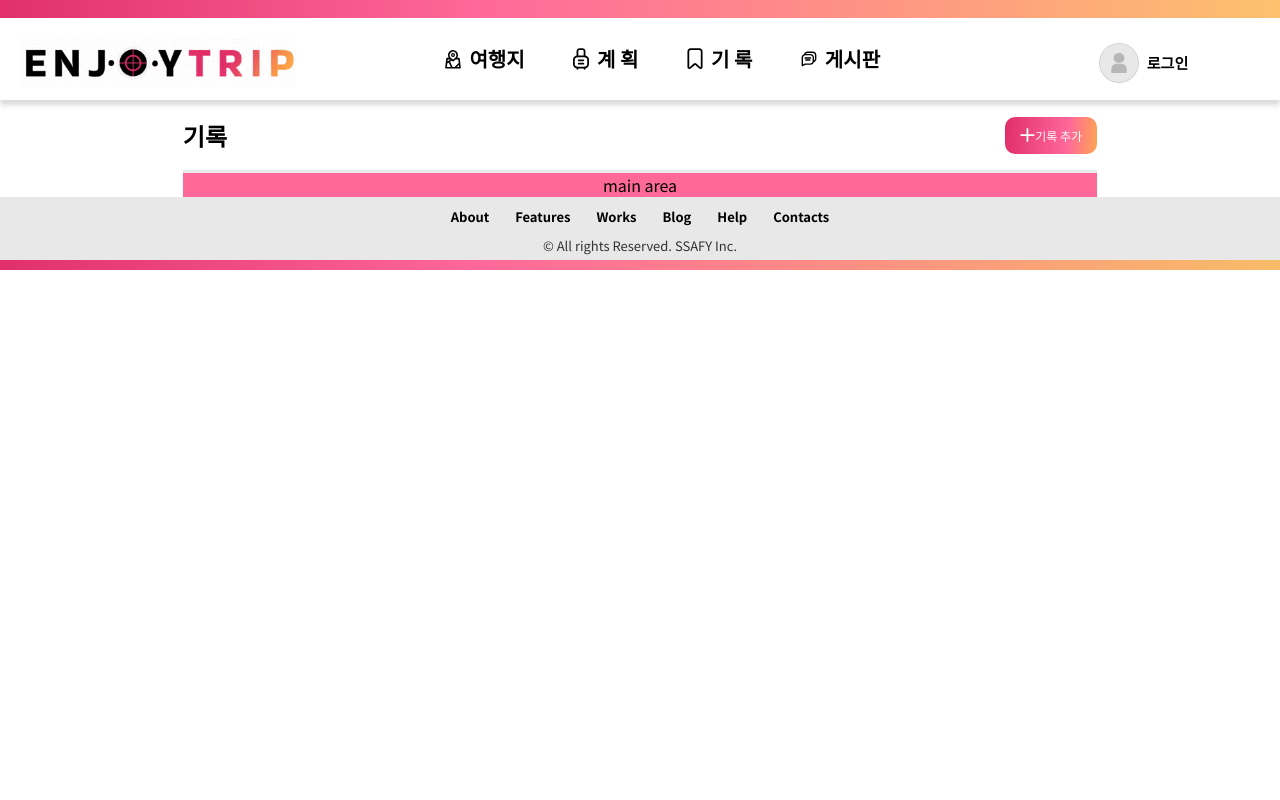
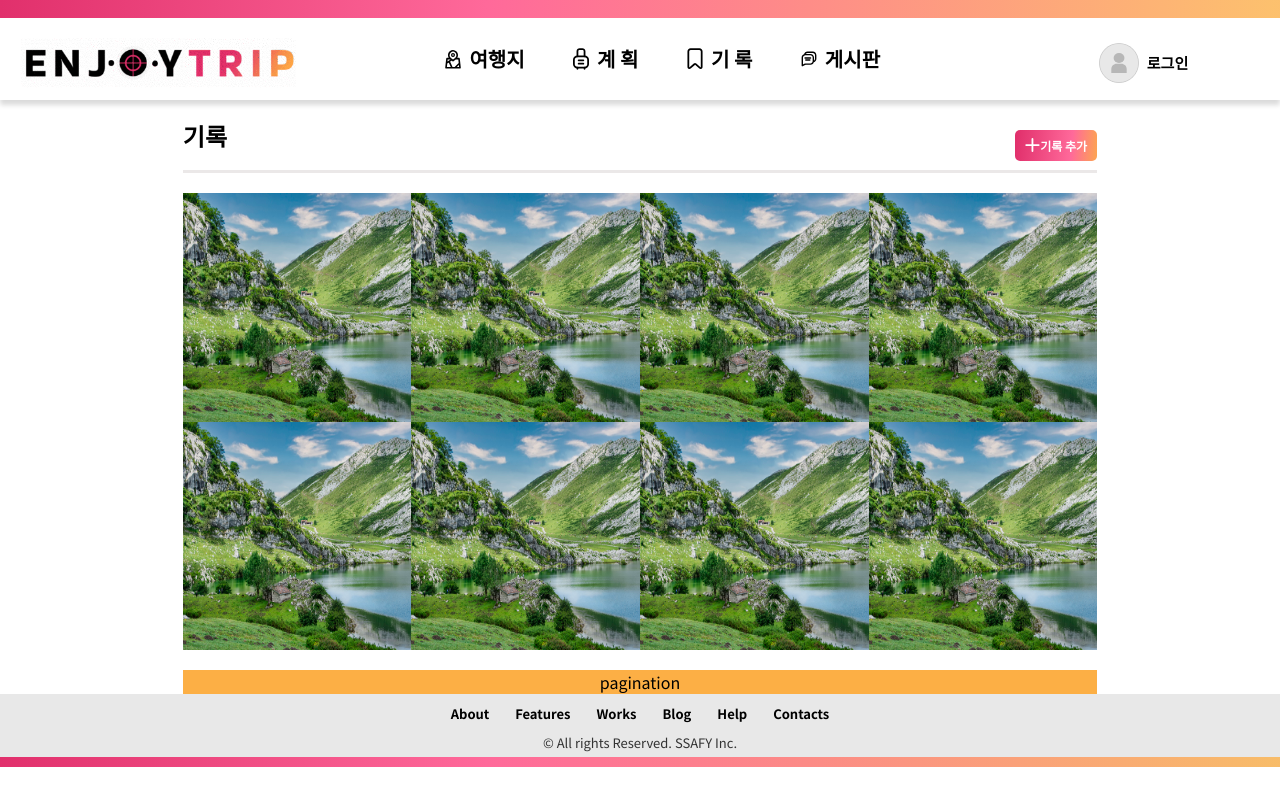
Before and after one commit to SSAFY9-CLASS6-Team7/Enjoy_Trip_Team7, a Vue app in the folder frontend/: page /history/list in a window 1280 px wide. Built offline with nearby package versions, Linux system fonts and the light colour scheme.

Commit message:
Feat : 기록 이미지 컴포넌트를 이용한 리스트 페이지 구현
페이징과 백엔드 연결은 추가적으로 필요

```diff
--- a/frontend/src/components/history/HistoryImage.vue
+++ b/frontend/src/components/history/HistoryImage.vue
@@ -0,0 +1,99 @@
+<template>
+  <div class="history-item">
+    <div class="card">
+      <img src="@/assets/sample/sample_history.jpg" class="history-thumnail" />
+      <div class="history-info">
+        <div class="history-title">기록이름도열자이내로</div>
+        <div class="history-img">
+          <img src="@/assets/common/image.svg" class="img-icon-vector" />
+          <div class="img-num">5</div>
+        </div>
+      </div>
+    </div>
+  </div>
+</template>
+
+<script>
+export default {
+  name: "HistoryImage",
+};
+</script>
+
+<style scoped>
+.history-item {
+  /*반응형 정사각형 크기를 유지하기 위함*/
+  position: relative;
+  width: 100%;
+  min-width: 150px;
+  height: 0;
+  overflow: hidden;
+  padding-bottom: 100%;
+}
+
+.card {
+  position: absolute;
+  overflow: hidden;
+  width: 100%;
+  height: 100%;
+}
+
+.card:hover .history-info {
+  opacity: 1;
+}
+
+.history-info {
+  position: absolute;
+  top: 0;
+  left: 0;
+  height: 100%;
+  width: 100%;
+  background: rgba(0, 0, 0, 0.3);
+  color: white;
+  display: grid;
+  grid-template-columns: 1fr 2fr 1fr;
+  grid-template-rows: 1fr 2fr 1fr;
+  opacity: 0;
+  transition: opacity 0.5s;
+  z-index: 1;
+}
+
+.history-title {
+  grid-column: 1 / span 2;
+  grid-row: 1 / span 2;
+  margin: 2% 0 0 5%;
+  font-size: 30px;
+  font-weight: 600;
+  text-align: left;
+}
+
+.history-img {
+  grid-column: 3 / span 1;
+  grid-row: 3 / span 1;
+  display: flex;
+  align-items: center;
+  justify-content: center;
+  font-size: 20px;
+  font-weight: 400;
+}
+
+.img-icon-vector {
+  width: 30%;
+  max-width: 20px;
+  height: 30%;
+  margin: 3px 3px 0 0;
+}
+
+.history-thumnail {
+  width: 100%;
+  height: 100%;
+  /*블러처리를 했을 때 밖으로 튀어나오지 않게
+  크기를 1.1로 키운 뒤 overflow로 잘라줌*/
+  transform: scale(1.1);
+  filter: blur(0px);
+  transition: filter 0.3s ease-in;
+}
+
+.card:hover .history-thumnail {
+  filter: blur(2px);
+}
+</style>
--- a/frontend/src/components/history/HistoryList.vue
+++ b/frontend/src/components/history/HistoryList.vue
@@ -1,5 +1,8 @@
 <template>
   <div class="history-container">
+    <div v-if='modalOpen===true'>
+      <history-create></history-create>
+    </div>
     <div class="left-aside"></div>
     <div>
       <div class="inner-header">
@@ -12,15 +15,48 @@
         </router-link>
       </div>
       <div class="line"></div>
-      <div class="main">main area</div>
+      <div class="main">
+        <router-link to="view">
+          <history-image></history-image>
+        </router-link>
+        <router-link to="view">
+          <history-image></history-image>
+        </router-link>
+        <router-link to="view">
+          <history-image></history-image>
+        </router-link>
+        <router-link to="view">
+          <history-image></history-image>
+        </router-link>
+        <router-link to="view">
+          <history-image></history-image>
+        </router-link>
+        <router-link to="view">
+          <history-image></history-image>
+        </router-link>
+        <router-link to="view">
+          <history-image></history-image>
+        </router-link>
+        <router-link to="view">
+          <history-image></history-image>
+        </router-link>
+      </div>
+      <div class="pagination">pagination</div>
     </div>
     <div class="right-aside"></div>
   </div>
 </template>
 
 <script>
+import HistoryImage from "../history/HistoryImage.vue";
+import HistoryCreate from "../history/HistoryCreate.vue";
+
 export default {
   name: "HistoryList",
+  components: {
+    HistoryImage,
+    HistoryCreate,
+  },
 };
 </script>
 
@@ -31,19 +67,18 @@ export default {
   grid-template-columns: 1fr 5fr 1fr;
   grid-template-areas:
     "left header right"
-    "left  main  right";
+    "left  main  right"
+    "left  page  right";
   align-items: stretch;
   justify-items: stretch;
 }
 
 .left-aside {
   grid-area: left;
-  /* background-color: aquamarine; */
 }
 
 .right-aside {
   grid-area: right;
-  /* background-color: aquamarine; */
 }
 
 .inner-header {
@@ -54,7 +89,6 @@ export default {
   display: flex;
   justify-content: space-between;
   align-items: center;
-  /* background-color: aqua; */
 }
 
 .line {
@@ -65,23 +99,34 @@ export default {
 
 .main {
   grid-area: main;
-  background-color: #ff699a;
+  margin: 20px 0;
+  display: grid;
+  grid-template-columns: 1fr 1fr 1fr 1fr;
+  grid-template-rows: 1fr 1fr;
+  background-color: antiquewhite;
 }
 
 .create-btn {
-  padding: 10px 15px;
+  padding: 7px 10px;
+  margin-top: 20px;
   display: flex;
   align-items: center;
   justify-content: center;
   background: linear-gradient(95.36deg, #e1306c 2.32%, #ff699a 68.42%, #fcaf45 104.98%);
   background-blend-mode: darken;
-  border-radius: 10px;
+  border-radius: 5px;
   font-size: 12px;
+  font-weight: 600;
 }
 
 .create-btn-vector {
   width: 15px;
   height: auto;
+}
+
+.pagination {
+  grid-area: page;
+  background-color: #fcaf45;
 }
 
 button {
--- a/frontend/src/components/history/HistoryView.vue
+++ b/frontend/src/components/history/HistoryView.vue
@@ -0,0 +1,9 @@
+<template>
+  <div>
+    <h2>기록 상세조회 페이지</h2>
+  </div>
+</template>
+
+<script></script>
+
+<style></style>
```
